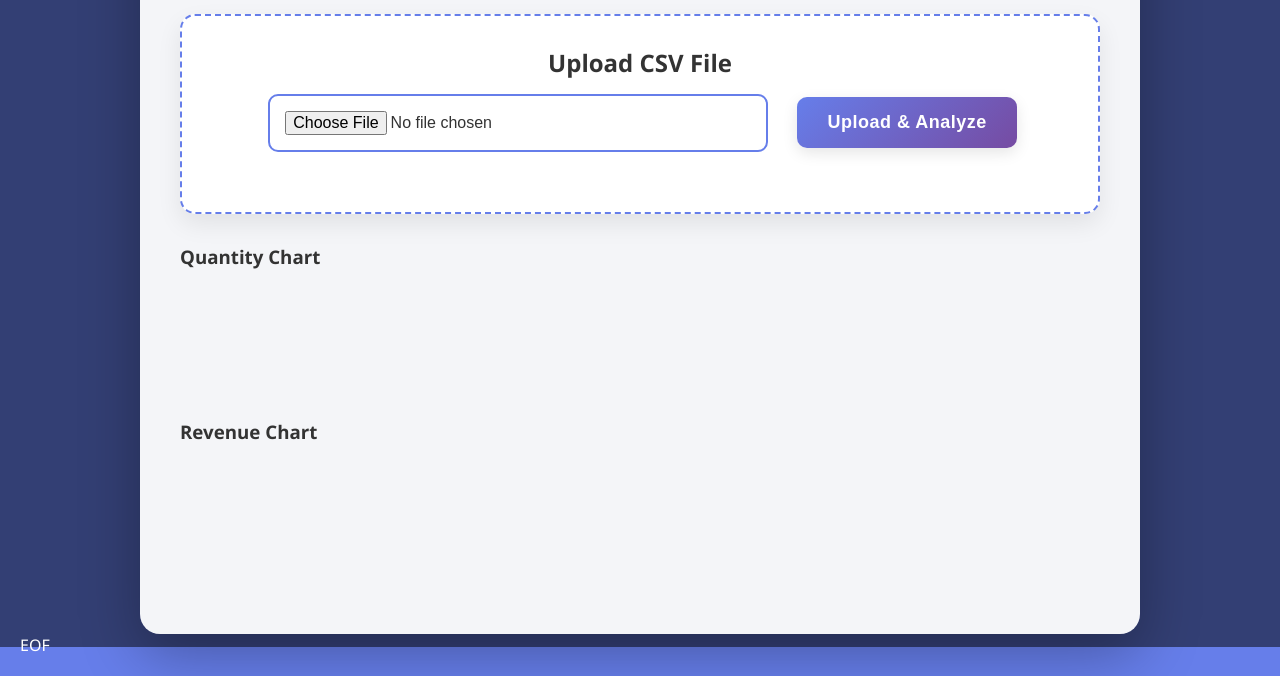
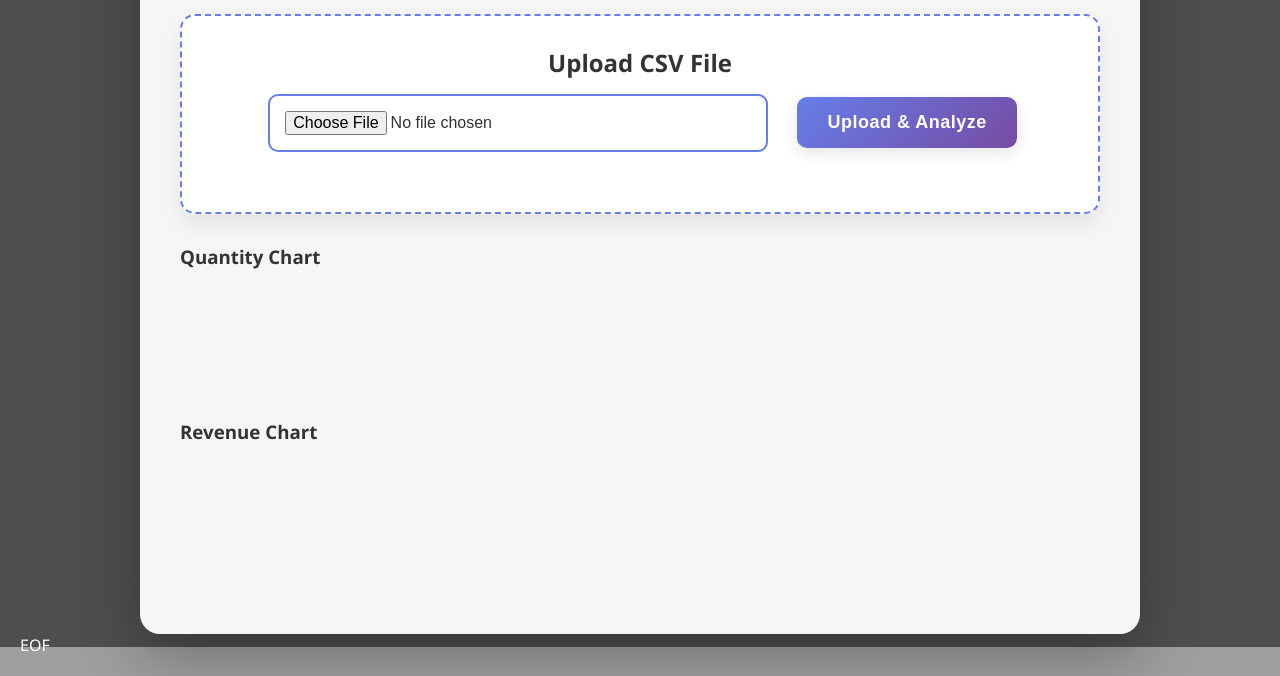
Before and after one commit to AdeyaOduor/chart_js, a website: page public/index.html in a window 1280 px wide. Shown: the part 153-829 px from the top of the page. Drawn offline with nearby package versions, Linux system fonts and the light colour scheme; the site is published under a folder, as on GitHub Pages, so addresses that start at the root find nothing.

Commit message:
Auto-update 2026-02-07 11:18:08

```diff
--- a/public/index.html
+++ b/public/index.html
@@ -17,7 +17,7 @@ cat > index.html << 'EOF'
         body {
             font-family: 'Segoe UI', Tahoma, Geneva, Verdana, sans-serif;
             /* Improved background properties */
-            background-image: url('/images/financials.jpg');
+            background-image: url('images/financials.jpg');
             background-size: cover; /* Ensures image covers entire viewport */
             background-position: center center; /* Centers the image */
             background-repeat: no-repeat; /* Prevents tiling */
```
